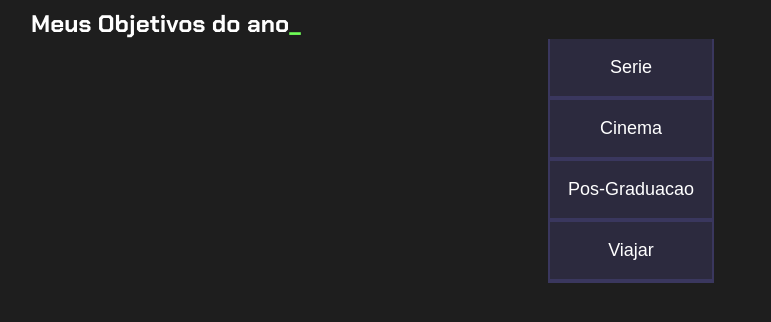
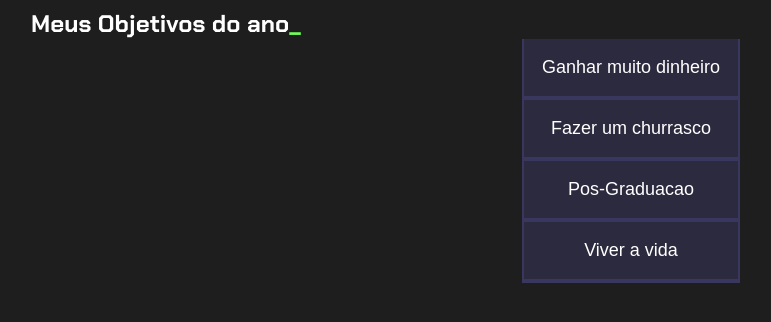
Before and after one commit to leo-follador/3-B-projetoDeVida, a plain HTML site: page index.html in a window 1280 px wide. Shown: the whole page, without its empty margins (9-780 px from the left). Drawn offline with Linux system fonts and the light colour scheme.

Commit message:
Mudei os meus objetivos

```diff
--- a/index.html
+++ b/index.html
@@ -11,10 +11,10 @@
         <h2 class="titulo-pricipal">Meus Objetivos do ano<span>_</span></h2>
         <div class="conteudo">
             <div class="botoes">
-                <button class="botao">Serie</button>
-                <button class="botao">Cinema</button>
+                <button class="botao">Ganhar muito dinheiro</button>
+                <button class="botao">Fazer um churrasco</button>
                 <button class="botao">Pos-Graduacao</button>
-                <button class="botao">Viajar</button>
+                <button class="botao">Viver a vida</button>
             </div>
         </div>
     </section>
```
